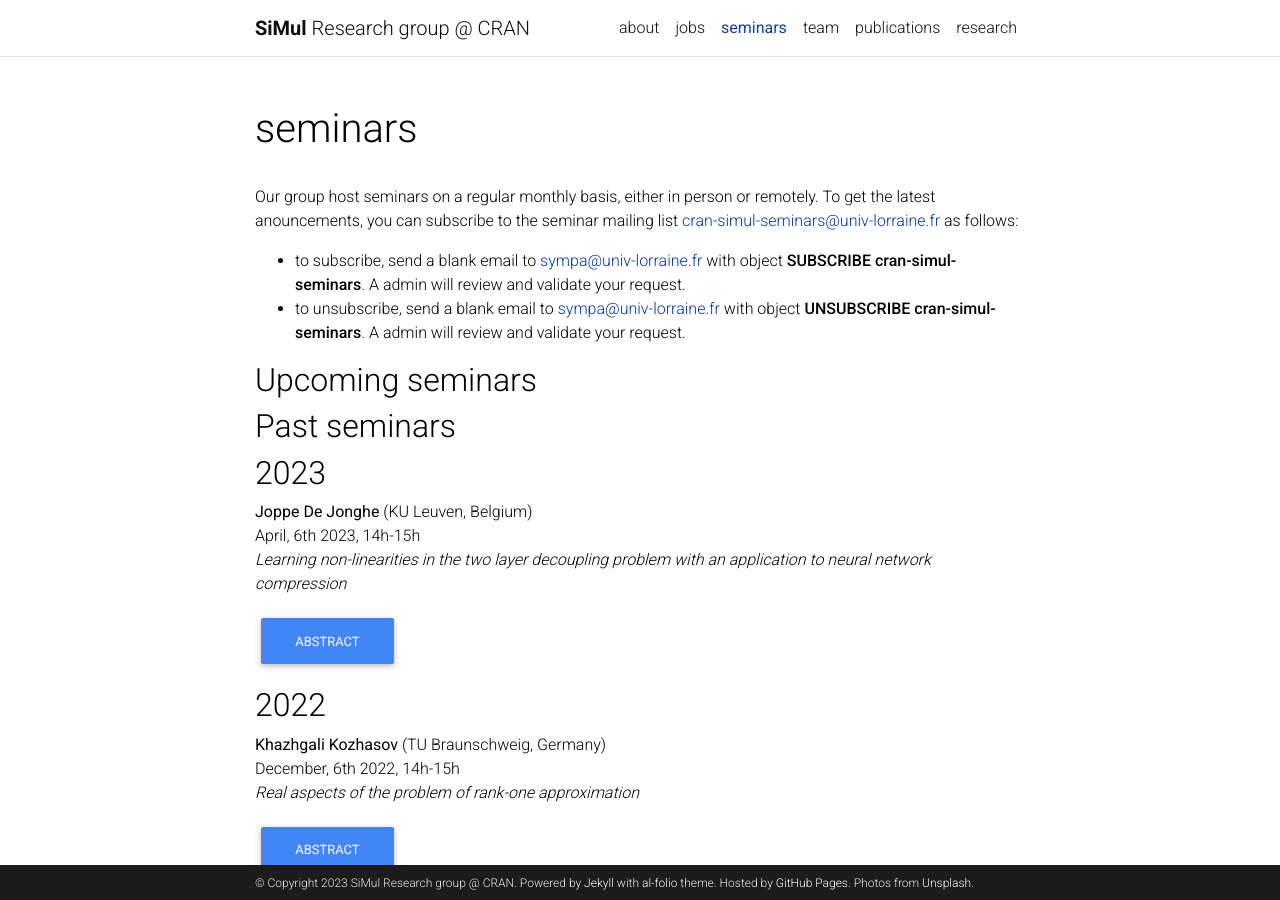
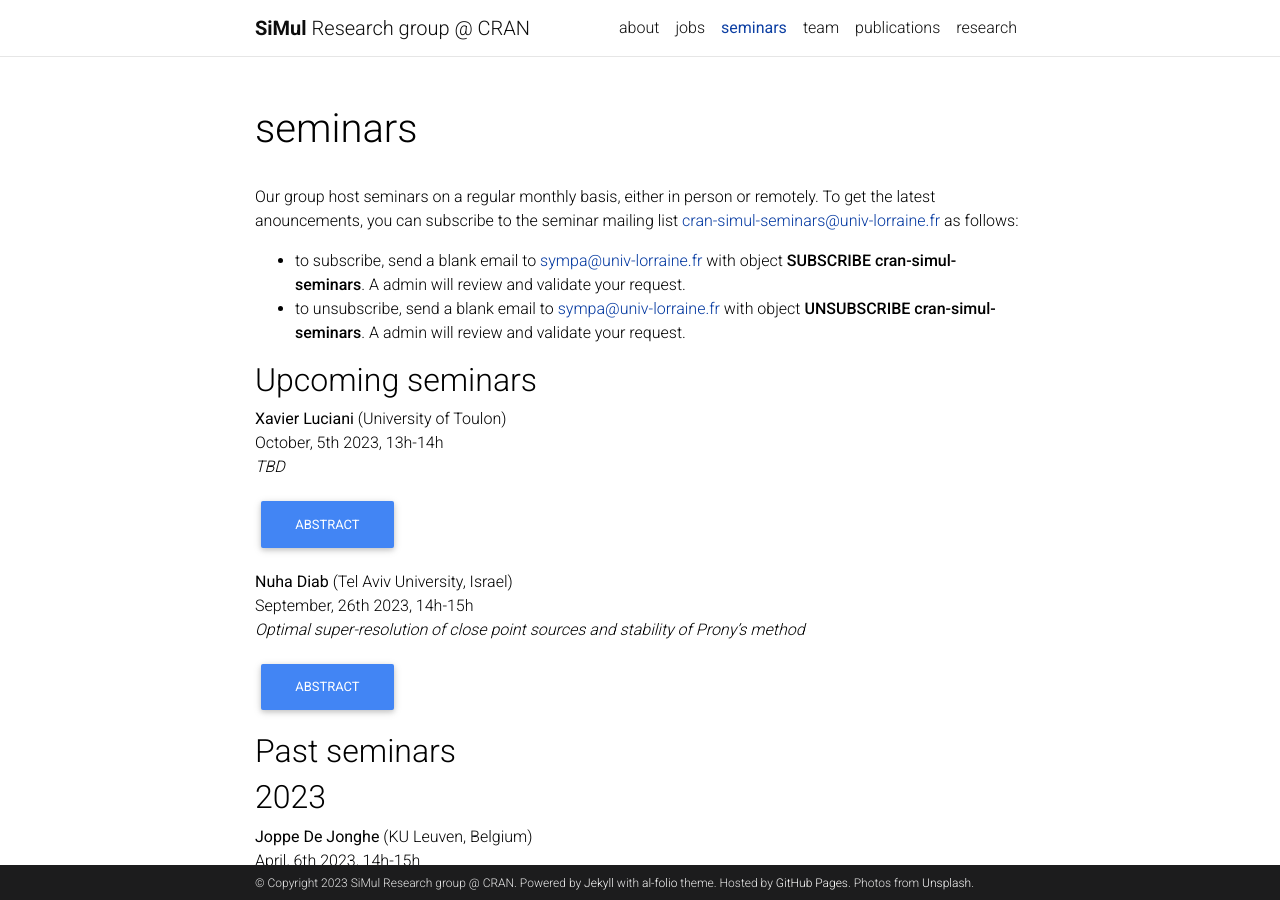
Before and after one commit to cran-simul/cran-simul.github.io, a Jekyll site: the page built from _pages/seminars.md, in a window 1280 px wide and 900 px high. Built offline with Jekyll 4.4.1, drawn with Linux system fonts in a browser that asks for light colours; comment, search, counter and statistics services are not loaded; a style sheet for code colours, icons or effects is not loaded.

Commit message:
Update seminarlist.yml

```diff
--- a/_data/seminarlist.yml
+++ b/_data/seminarlist.yml
@@ -6,6 +6,23 @@
 #
 #   In this talk we will cover the automatic learning reasoning capabilities through large-scale training of deep neural networks from data, and we target different situations, like robotics and embodied computer vision (robot navigation to solve visual tasks) as well as vision and language reasoning (visual question answering). We explore this problem in a holistic way and study it from various angles of attack: what are the tasks which lead to emergence of reasoning? How can we evaluate agents and measure reasoning vs. bias exploitation? How can we x-ray neural models and visualize their internal behavior? What are the bottlenecks in learning reasoning? Can we structure neural networks with inductive bias to improve the emergence of reasoning, by including prior knowledge on geometry, physics, or semantics?"
 #   active: 1
+
+-  speaker:  Xavier Luciani
+   institution: University of Toulon
+   date:  October, 5th 2023, 13h-14h
+   title: "TBD"
+   abstract: TBD
+   active: 1
+   year: 2023
+
+-  speaker:  Nuha Diab
+   institution: Tel Aviv University, Israel
+   date:  September, 26th 2023, 14h-15h
+   title: "Optimal super-resolution of close point sources and stability of Prony's method"
+   abstract: "We consider the problem of recovering a linear combination of Dirac masses from noisy Fourier samples, also known as the problem of super-resolution. Following recent derivation of min-max bounds for this problem when some of the sources collide, we develop an optimal algorithm which provably achieves these bounds in such a challenging scenario. Our method is based on the well-known Prony's method for exponential fitting, and a novel analysis of its stability in the near-colliding regime, combined with the decimation technique for improving the conditioning of the problem."
+   active: 1
+   year: 2023
+
 -  speaker:  Joppe De Jonghe
    institution: KU Leuven, Belgium
    date:  April, 6th 2023, 14h-15h
```
